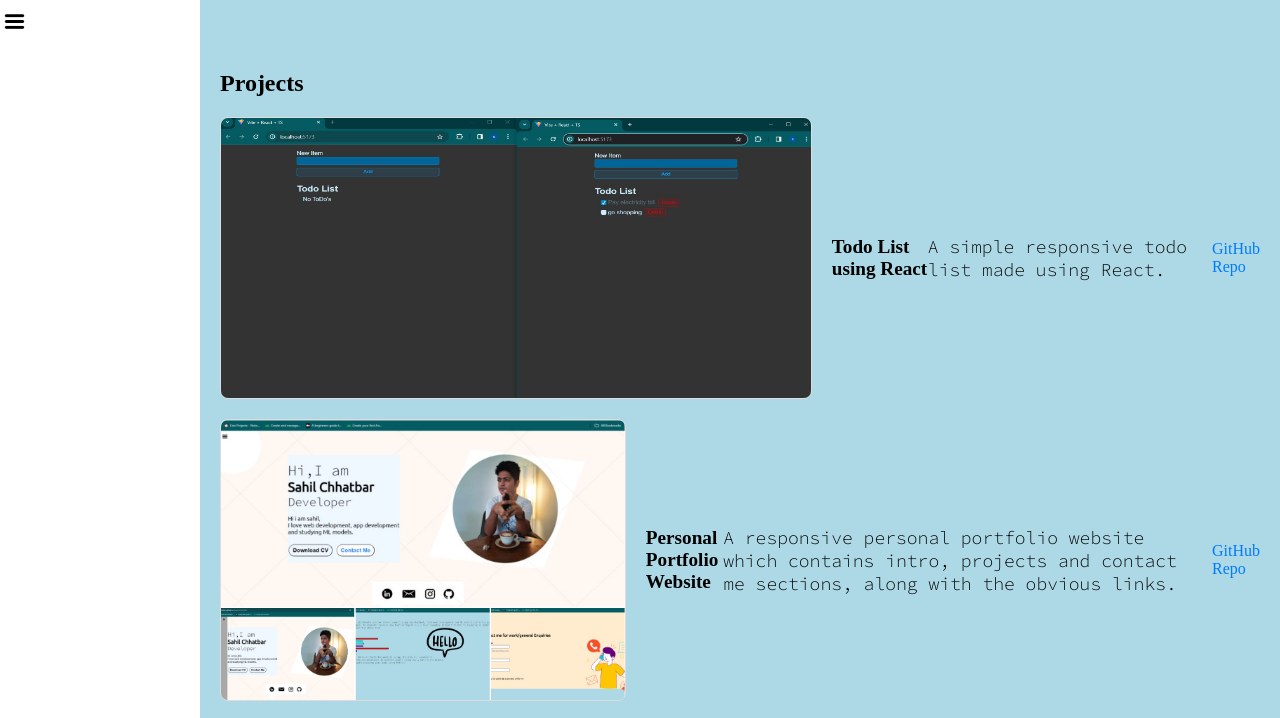
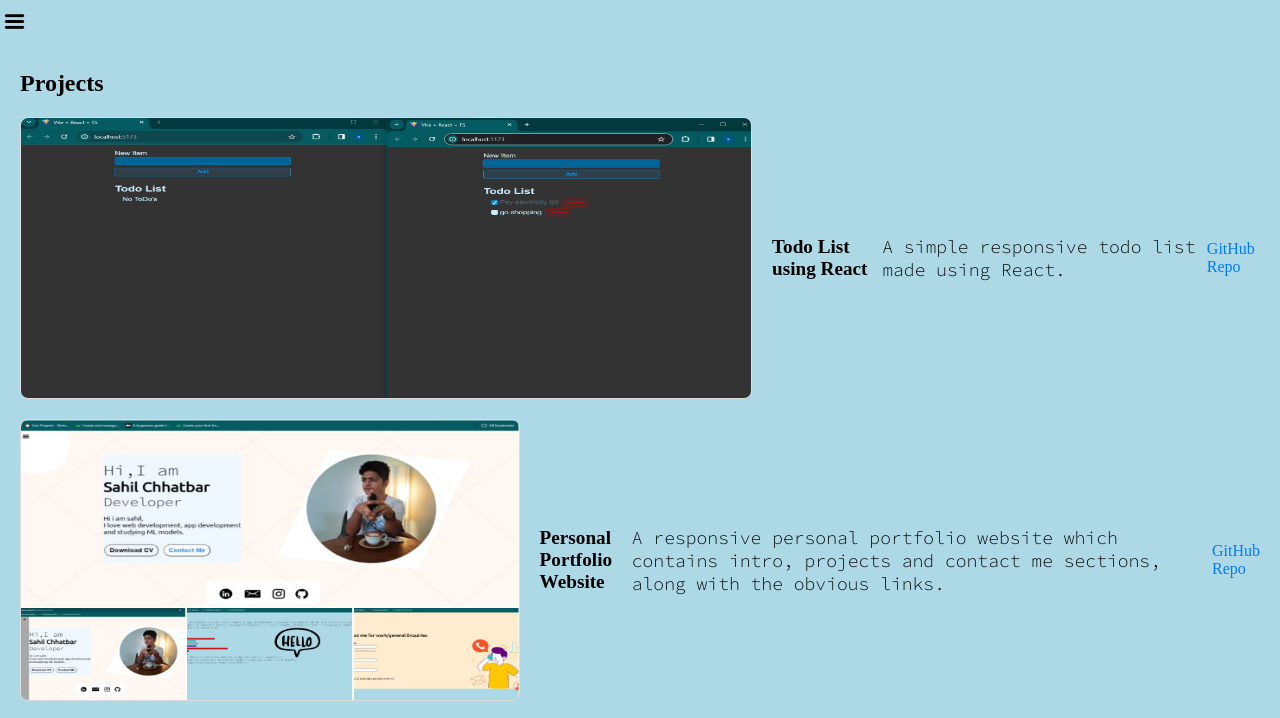
Before and after one commit to SahilChhatbar/Myweb, a plain HTML site: page services.html in a window 1280 px wide. Shown: the top 718 px of the page. Drawn offline with Linux system fonts and the light colour scheme; a web font is replaced by a local one.

Commit message:
third commit

```diff
--- a/services.html
+++ b/services.html
@@ -29,17 +29,17 @@
                 <h2>Projects</h2>
                 <ul>
                     <li class="project-item">
-                        <img src="todo.jpeg" alt="Todo List Project" style="height: 280px; width: 105%;">
+                        <img src="todo.jpeg" alt="Todo List Project" style="height: 280px; width: 95%;">
                         <h3>Todo List using React</h3><p>A simple responsive todo list made using React.</p>
                         <a href="https://github.com/SahilChhatbar/Todo-List-using-React" target="_blank">GitHub Repo</a>
                     </li>
                     <li class="project-item">
-                        <img src="port.png" alt="Personal Portfolio Website" style="height: 280px; width: 105%;">
+                        <img src="port.png" alt="Personal Portfolio Website" style="height: 280px; width: 95%;">
                         <h3>Personal Portfolio Website</h3><p>A responsive personal portfolio website which contains intro, projects and contact me sections, along with the obvious links.</p>
                        <br> <a href="https://github.com/SahilChhatbar/Myweb" target="_blank">GitHub Repo</a>
                     </li>
                     <li class="project-item">
-                        <img src="cine.png" alt="CineScope Project" style="height: 320px; width: 105%;">
+                        <img src="cine.png" alt="CineScope Project" style="height: 320px; width: 95%;">
                         <h3>CineScope</h3><p> a movie information website that utilizes real-time data and is made using React Js. It features lists of upcoming, popular, and top-rated movies, as well as individual movie detail pages. Additionally, it includes a unique chatbot that can suggest movies to users and provide details about a movie.</p>
                         <a href="https://github.com/SahilChhatbar/CineScope-ReactJs" target="_blank">GitHub Repo</a>
                     </li>
--- a/styles.css
+++ b/styles.css
@@ -6,6 +6,7 @@
 * {
     margin: 0;
     padding: 0;
+    margin-left: 0px;
 }
 
 .sidebar {
@@ -40,13 +41,15 @@
 .sidebar nav li a {
     text-decoration: none;
     color: black;
-
+    font-family: Arial, Helvetica, sans-serif;
 }
 
 .main {
     background-color: lightblue;
     width: 1920px;
     height: 1000px;
+    margin-left: 0px;
+    padding: 20%;
 }
 
 .mai {
@@ -346,7 +349,7 @@ p {
 }
 
 .main {
-    margin-left: 200px;
+    margin-left: 0px;
     padding: 20px;
 }
 
@@ -366,7 +369,7 @@ p {
 }
 
 .project-item img {
-    width: 100px;
+    width: 70px;
     height: auto;
     border: 1px solid #ddd;
     border-radius: 8px;
```
